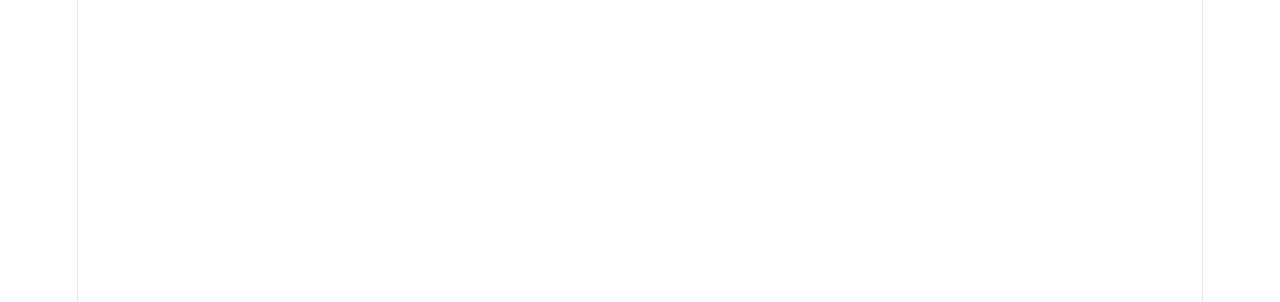
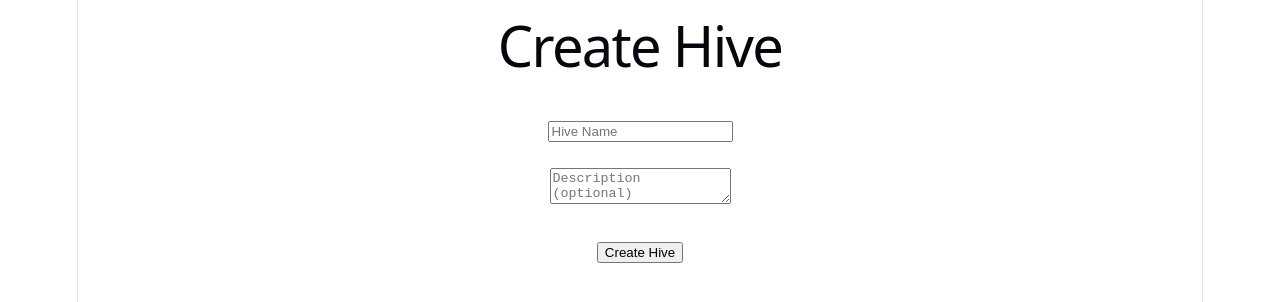
Before and after one commit to Ganesh-Macherla/WorkHive, a React app in the folder frontend/: page /create-hive in a window 1280 px wide. Before the commit this address had no page. Shown: the top 302 px of the page. Built offline with nearby package versions, Linux system fonts and the light colour scheme; the HTML template or start-up script is replaced by a standard one.

Commit message:
refactor hive creation into separate workspace flow

```diff
--- a/frontend/src/App.jsx
+++ b/frontend/src/App.jsx
@@ -3,6 +3,7 @@
 import Login from "./pages/Login";
 import Register from "./pages/Register";
 import Dashboard from "./pages/Dashboard";
+import CreateHive from "./pages/CreateHive";
 import Hive from "./pages/Hive";
 
 function App() {
@@ -11,7 +12,8 @@
       <Route path="/" element={<Login />} />
       <Route path="/register" element={<Register />} />
       <Route path="/dashboard" element={<Dashboard />} />
-      <Route path="/hive" element={<Hive />} />
+      <Route path="/create-hive" element={<CreateHive />} />
+      <Route path="/hive/:id" element={<Hive />} />
     </Routes>
   );
 }
--- /dev/null
+++ b/frontend/src/pages/CreateHive.jsx
@@ -0,0 +1,65 @@
+import { useState } from "react";
+import { useNavigate } from "react-router-dom";
+import api from "../services/api";
+
+function Hive() {
+  const navigate = useNavigate();
+
+  const [name, setName] = useState("");
+  const [description, setDescription] = useState("");
+
+  const handleCreateHive = async () => {
+  try {
+    const token = localStorage.getItem("token");
+
+    const response = await api.post(
+      "/hives",
+      {
+        name,
+      },
+      {
+        headers: {
+          Authorization: `Bearer ${token}`,
+        },
+      }
+    );
+
+    navigate(`/hive/${response.data.id}`);
+  } catch (error) {
+    console.log(error.response);
+  }
+};
+
+  return (
+    <div>
+      <h1>Create Hive</h1>
+
+      <br />
+
+      <input
+        type="text"
+        placeholder="Hive Name"
+        value={name}
+        onChange={(e) => setName(e.target.value)}
+      />
+
+      <br />
+      <br />
+
+      <textarea
+        placeholder="Description (optional)"
+        value={description}
+        onChange={(e) => setDescription(e.target.value)}
+      />
+
+      <br />
+      <br />
+
+      <button onClick={handleCreateHive}>
+        Create Hive
+      </button>
+    </div>
+  );
+}
+
+export default Hive;
--- a/frontend/src/pages/Dashboard.jsx
+++ b/frontend/src/pages/Dashboard.jsx
@@ -9,7 +9,7 @@
 
       <br />
 
-      <button onClick={() => navigate("/hive")}>
+      <button onClick={() => navigate("/create-hive")}>
         Create Hive
       </button>
 
--- a/frontend/src/pages/Hive.jsx
+++ b/frontend/src/pages/Hive.jsx
@@ -1,63 +1,13 @@
-import { useState } from "react";
-import { useNavigate } from "react-router-dom";
-import api from "../services/api";
+import { useParams } from "react-router-dom";
 
 function Hive() {
-  const navigate = useNavigate();
-
-  const [name, setName] = useState("");
-  const [description, setDescription] = useState("");
-
-  const handleCreateHive = async () => {
-  try {
-    const token = localStorage.getItem("token");
-
-    const response = await api.post(
-      "/hives",
-      {
-        name,
-      },
-      {
-        headers: {
-          Authorization: `Bearer ${token}`,
-        },
-      }
-    );
-
-    console.log(response.data);
-  } catch (error) {
-    console.log(error.response);
-  }
-};
+  const { id } = useParams();
 
   return (
     <div>
-      <h1>Create Hive</h1>
+      <h1>Hive Workspace</h1>
 
-      <br />
-
-      <input
-        type="text"
-        placeholder="Hive Name"
-        value={name}
-        onChange={(e) => setName(e.target.value)}
-      />
-
-      <br />
-      <br />
-
-      <textarea
-        placeholder="Description (optional)"
-        value={description}
-        onChange={(e) => setDescription(e.target.value)}
-      />
-
-      <br />
-      <br />
-
-      <button onClick={handleCreateHive}>
-        Create Hive
-      </button>
+      <p>Hive ID: {id}</p>
     </div>
   );
 }
```
